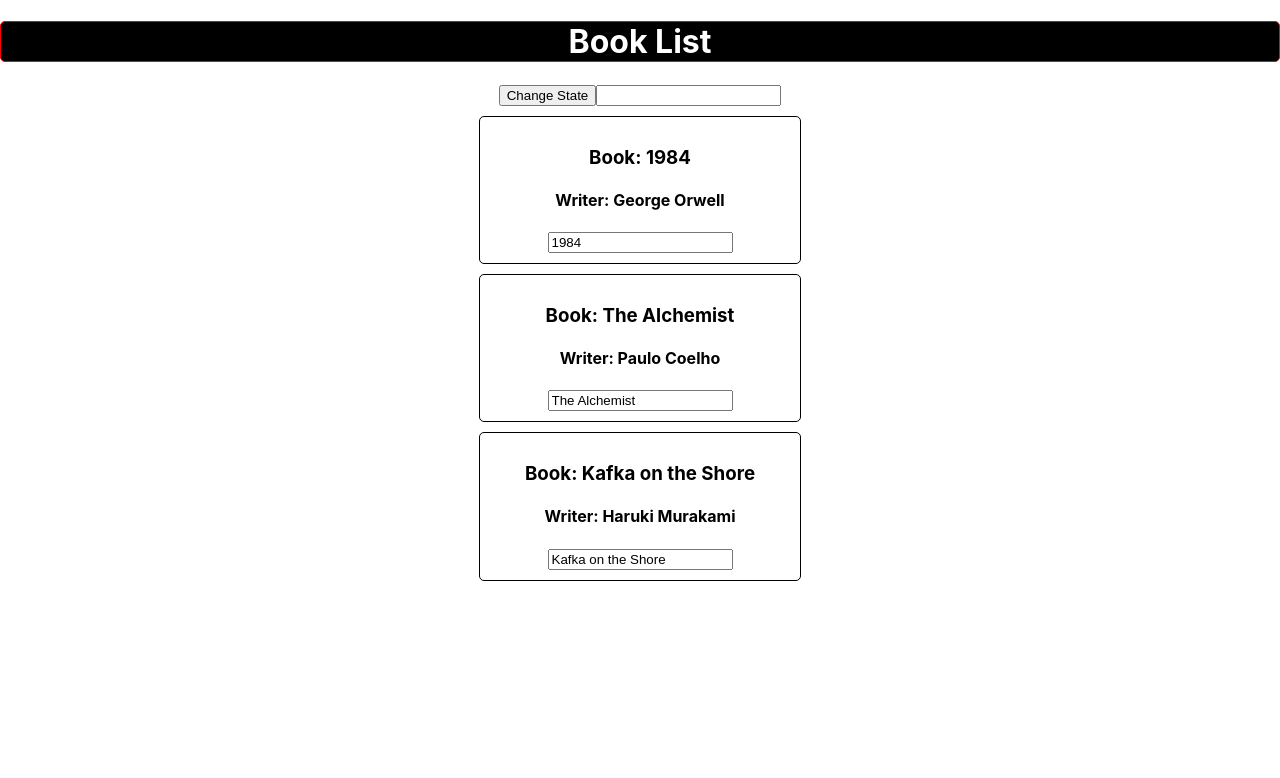
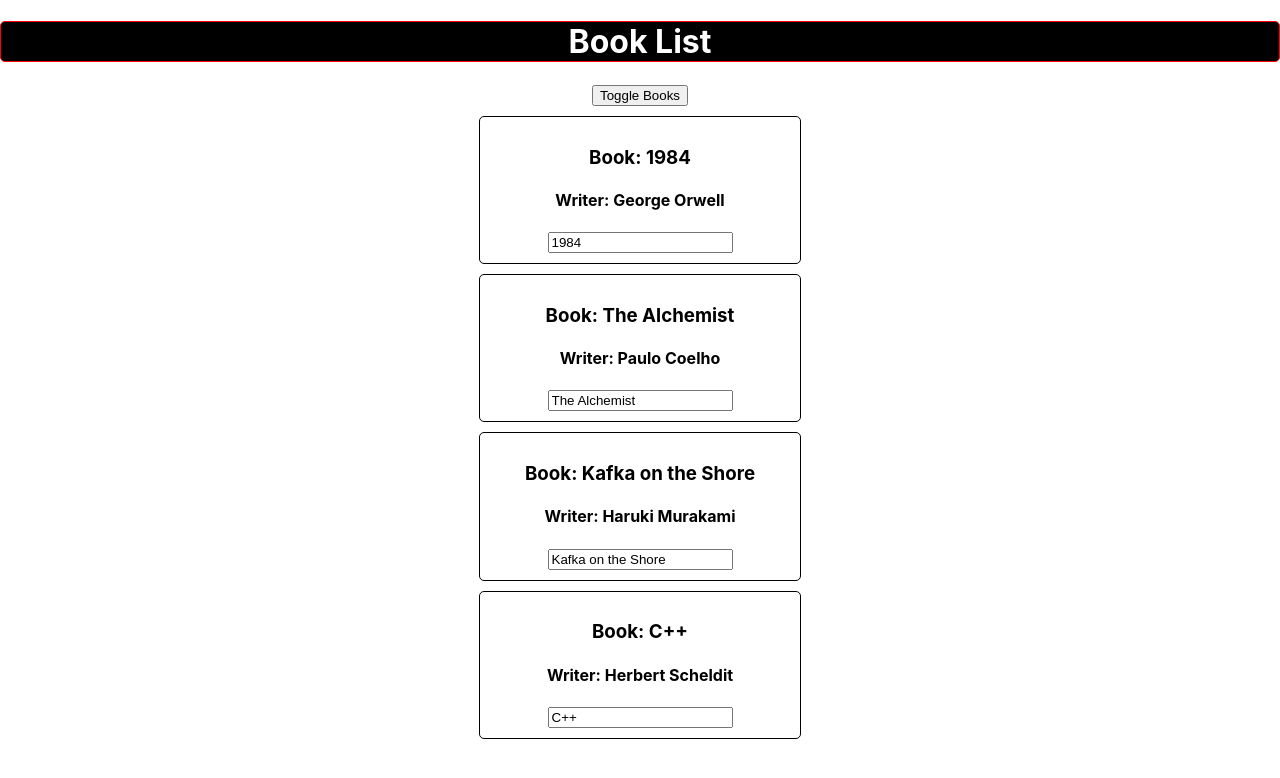
Before and after one commit to fms-byte/MERN, a React (Create React App) app in the folder React Redux/hello-world/: page / in a window 1280 px wide. Shown: the top 778 px of the page. Built offline with nearby package versions, Linux system fonts and the light colour scheme; the HTML template or start-up script is replaced by a standard one.

Commit message:
Better Folder Structure

```diff
--- a/React Redux/hello-world/src/App.js
+++ b/React Redux/hello-world/src/App.js
@@ -1,76 +1,8 @@
-import React, { Component } from "react"; //Convert JSX code to HTML code
+import React from "react"; //Convert JSX code to HTML code
 import "./App.css";
-import Book from "./components/Book";
+import MainComponent from "./components/MainComponent";
 
-class App extends Component {
-  //state
-  state = {
-    //this can be write in 16.8 or above version of React
-    books: [
-      { bookName: "1984", writer: "George Orwell" },
-      { bookName: "The Alchemist", writer: "Paulo Coelho" },
-      { bookName: "Kafka on the Shore", writer: "Haruki Murakami" },
-    ],
-    otherProp: "I am some other prop",
-  };
-
-  changeBookState = (newBookName) => {
-    //console.log("Was clicked!");
-    //Wrong: this.state.books[0].bookName = "Nineteen Eighty-Four";
-    this.setState({
-      books: [
-        { bookName: newBookName, writer: "George Orwell" },
-        { bookName: "The Alchemist", writer: "Paulo Coelho" },
-        { bookName: "Kafka on the Shore", writer: "Haruki Murakami" },
-      ],
-    });
-  };
-
-  changeWithInputState = event => {
-    this.setState({
-      books: [
-        { bookName: event.target.value, writer: "George Orwell" },
-        { bookName: "The Alchemist", writer: "Paulo Coelho" },
-        { bookName: "Kafka on the Shore", writer: "Haruki Murakami" },
-      ],
-    });
-  }
-
-
-  render() {
-    //inline CSS: Cannot be written as normal css. We need to write the css code as an object of JavaScript. Need to write inside of render(). React will convert it to normal css.
-    const style = {
-      border: "1px solid red",
-      borderRadius: "5px",
-      backgroundColor: "black",
-      color: "white",
-    };
-    return (
-      <div className="App">
-        <h1 style={style}>Book List</h1>
-        <button onClick={() => this.changeBookState("Nineteen Eighty-Four")}>Change State</button>
-        <input type="text" onChange={this.changeWithInputState} />
-        <Book
-          bookName={this.state.books[0].bookName}
-          writer={this.state.books[0].writer}
-          inputName={this.changeWithInputState}
-        />
-        <Book
-          bookName={this.state.books[1].bookName}
-          writer={this.state.books[1].writer}
-        />
-        <Book
-          bookName={this.state.books[2].bookName}
-          writer={this.state.books[2].writer}
-          change={this.changeBookState.bind(this, "Nineteen 84")}
-        />
-      </div>
-    );
-  }
+const App = () => {
+  return <MainComponent />;
 }
-
 export default App;
-
-//this.changeBookState.bind(this, "Nineteen 84")
-//() => {this.changeBookState("Nineteen 84")}
-//These 2 lines are same and they are used to pass parameter to a function
--- /dev/null
+++ b/React Redux/hello-world/src/assets/books.js
@@ -0,0 +1,7 @@
+const books = [
+    { id: 1, bookName: "1984", writer: "George Orwell" },
+    { id: 2, bookName: "The Alchemist", writer: "Paulo Coelho" },
+    { id: 3, bookName: "Kafka on the Shore", writer: "Haruki Murakami" },
+    { id: 4, bookName: "C++", writer: "Herbert Scheldit" },
+]
+export default books;
--- /dev/null
+++ b/React Redux/hello-world/src/components/MainComponent.js
@@ -0,0 +1,69 @@
+import React, { Component } from "react"; //Convert JSX code to HTML code
+import bookList from "../assets/books";
+import BookList from "./lists/BookList";
+
+class MainComponent extends Component {
+    //state
+  state = {
+    //this can be write in 16.8 or above version of React
+    books: bookList,
+    showBooks: true,
+  };
+
+  changeWithInputState = (event,index) => {
+    const book = {
+      ...this.state.books[index]
+    };
+
+    book.bookName = event.target.value;
+    const books = [...this.state.books];
+    books[index] = book;
+    this.setState({books: books });
+  }
+
+  deleteBookState = (index) => {
+    //console.log(index);
+    //const books = this.state.books.slice(); //copy of list of books
+    //const books = this.state.books.map(item => item); //copy of list of books
+    const books = [...this.state.books]; //copy of list of books
+    books.splice(index, 1); //delete the book
+    this.setState({
+      books: books
+    });
+  }
+
+  toggleBooks = () => {
+    this.setState({
+      showBooks: !this.state.showBooks
+    });
+  }
+
+  render() {
+    //inline CSS: Cannot be written as normal css. We need to write the css code as an object of JavaScript. Need to write inside of render(). React will convert it to normal css.
+    const style = {
+      border: "1px solid red",
+      borderRadius: "5px",
+      backgroundColor: "black",
+      color: "white",
+    };
+
+    //const bookState = this.state.books; //list of books
+    let books = null;
+    if(this.state.showBooks){
+      books = <BookList
+        books={this.state.books}
+        deleteBookState= {this.deleteBookState}
+        changeWithInputState= {this.changeWithInputState}
+      />
+    }
+
+    return (
+      <div className="App">
+        <h1 style={style}>Book List</h1>
+        <button onClick={this.toggleBooks}>Toggle Books</button>
+        { books }
+      </div>
+    );
+  }
+}
+export default MainComponent;
--- /dev/null
+++ b/React Redux/hello-world/src/components/lists/BookList.js
@@ -0,0 +1,23 @@
+import React from "react";
+import Book from "../representational/Book";
+
+const BookList = (props) => {
+  return (
+    props.books.map((book, index) => {
+    //access every book in the state
+    //console.log(book.bookName, book.writer);
+    return (
+      <Book
+        bookName={book.bookName}
+        writer={book.writer}
+        delete={() => props.deleteBookState(index)}
+        key={book.id}
+        inputName={(event) => props.changeWithInputState(event, index)}
+      />
+    );
+  })
+  //console.log(bookState);
+  //console.log(books[0].props);
+  );
+};
+export default BookList;
--- a/React Redux/hello-world/src/components/Book.js
+++ b/React Redux/hello-world/src/components/representational/Book.js
@@ -1,10 +1,10 @@
 import React from 'react';
-import '../stylesheets/Book.css';
+import '../../stylesheets/Book.css';
 
 const Book = props => {
     return (
         <div className='Book'>
-            <h3 onClick={props.change}>Book: {props.bookName}</h3>
+            <h3 onClick={props.delete}>Book: {props.bookName}</h3>
             <h4>Writer: {props.writer}</h4>
             <input type="text" onChange={props.inputName} value={props.bookName}/>
         </div>
```
